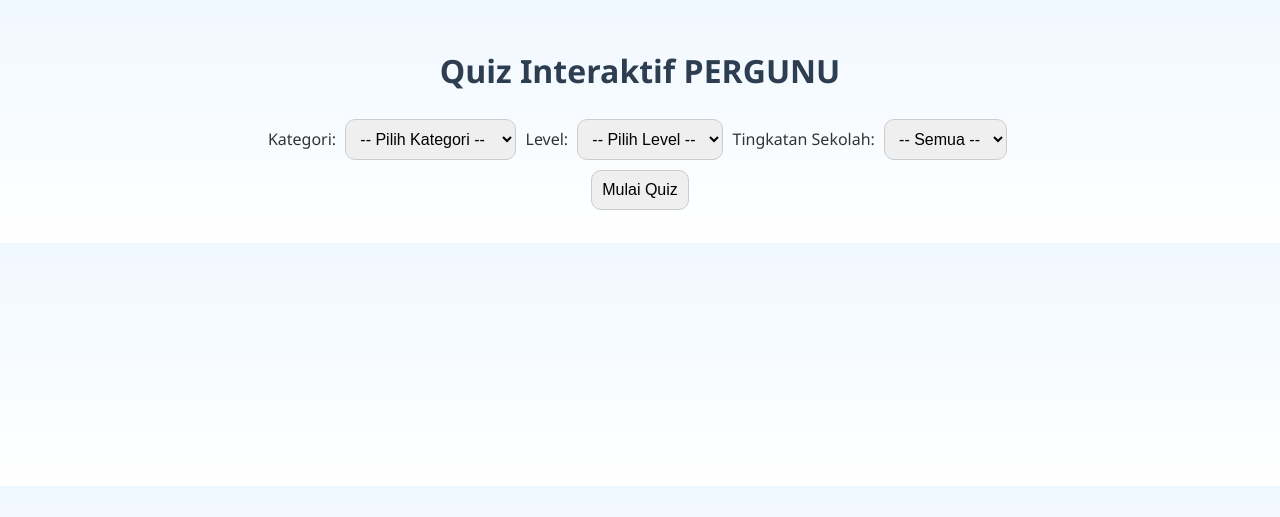
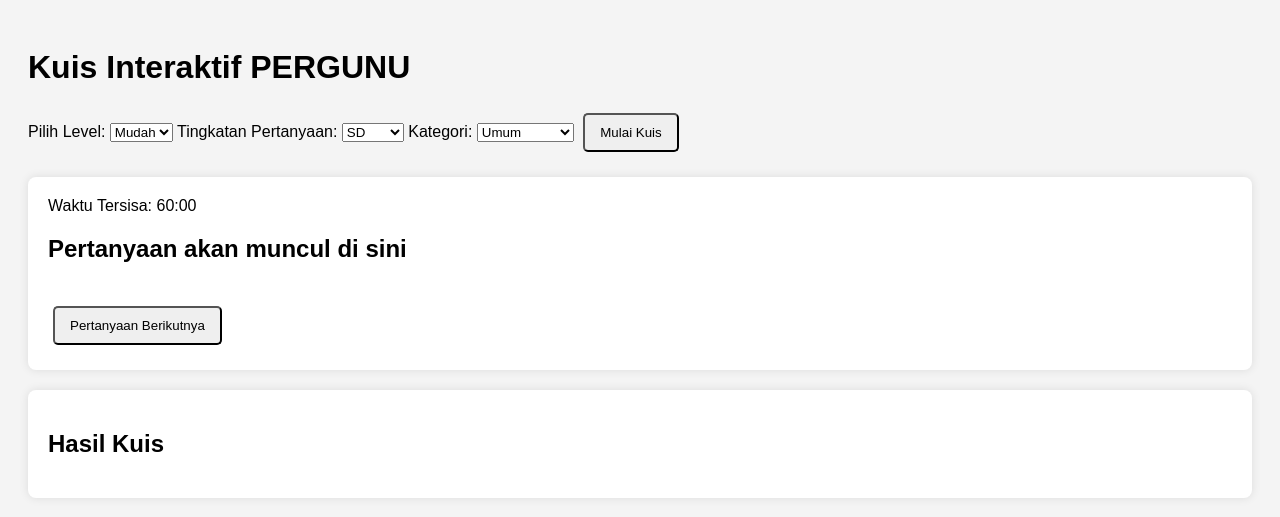
Before and after one commit to pergunu/ujian-online, a PHP site: page / in a window 1280 px wide. Shown: the top 517 px of the page. Run offline with PHP 8.4, Linux system fonts and the light colour scheme.

Commit message:
Add files via upload

```diff
--- a/index.html
+++ b/index.html
@@ -1,54 +1,50 @@
-
 <!DOCTYPE html>
 <html lang="id">
 <head>
-  <meta charset="UTF-8" />
-  <meta name="viewport" content="width=device-width, initial-scale=1.0"/>
-  <title>Quiz PERGUNU Interaktif</title>
-  <link rel="stylesheet" href="style.css" />
+  <meta charset="UTF-8">
+  <meta name="viewport" content="width=device-width, initial-scale=1">
+  <title>Kuis PERGUNU</title>
+  <link rel="stylesheet" href="style.css">
 </head>
 <body>
-  <h1>Quiz Interaktif PERGUNU</h1>
+  <h1>Kuis Interaktif PERGUNU</h1>
+
   <div>
-    <label for="categorySelect">Kategori:</label>
-    <select id="categorySelect">
-      <option value="">-- Pilih Kategori --</option>
-      <option value="Umum">Umum</option>
-      <option value="Pelajar">Pelajar</option>
-      <option value="Matematika">Matematika</option>
-      <option value="IPA">IPA</option>
-      <option value="IPS">IPS</option>
-      <option value="Bahasa Indonesia">Bahasa Indonesia</option>
-      <option value="Bahasa Inggris">Bahasa Inggris</option>
+    <label for="level">Pilih Level:</label>
+    <select id="level">
+      <option value="mudah">Mudah</option>
+      <option value="sulit">Sulit</option>
     </select>
 
-    <label for="levelSelect">Level:</label>
-    <select id="levelSelect">
-      <option value="">-- Pilih Level --</option>
-      <option value="Mudah">Mudah</option>
-      <option value="Sangat Sulit">Sangat Sulit</option>
+    <label for="grade">Tingkatan Pertanyaan:</label>
+    <select id="grade">
+      <option value="SD">SD</option>
+      <option value="SMP">SMP</option>
+      <option value="SMA">SMA</option>
+      <option value="Umum">Umum</option>
     </select>
 
-    <label for="schoolLevelSelect">Tingkatan Sekolah:</label>
-    <select id="schoolLevelSelect">
-      <option value="">-- Semua --</option>
-      <option value="SD">SD</option>
-      <option value="SMP">SMP</option>
-      <option value="SMK">SMK</option>
+    <label for="category">Kategori:</label>
+    <select id="category">
+      <option value="Umum">Umum</option>
+      <option value="Agama">Agama</option>
+      <option value="PPKN">PPKN / PKN</option>
     </select>
+
+    <button onclick="startQuiz()">Mulai Kuis</button>
   </div>
 
-  <button onclick="startQuiz()">Mulai Quiz</button>
-
-  <div id="quizContainer" style="display:none;">
-    <div id="question" class="question"></div>
+  <div id="quizContainer">
+    <div class="timer" id="timer">Waktu Tersisa: 60:00</div>
+    <h2 id="question">Pertanyaan akan muncul di sini</h2>
     <div id="options"></div>
     <div id="feedback"></div>
-    <button onclick="resetQuestion()">Soal Selanjutnya</button>
-    <button onclick="endQuiz()">Selesaikan Quiz</button>
+    <br>
+    <button onclick="resetQuestion()">Pertanyaan Berikutnya</button>
   </div>
 
   <div id="result">
+    <h2>Hasil Kuis</h2>
     <p id="resultText"></p>
   </div>
 
--- a/main.js
+++ b/main.js
@@ -1,88 +1,25 @@
-
-let questions = [];
-let currentQuestionIndex = 0;
-let correctAnswers = 0;
-let totalAnswered = 0;
-let quizStartTime = Date.now();
-
-const responsesCorrect = [
-  "Woooww.. kamu pandai!", "Kamu jenius sekali!", "Wiihh saya jadi iri, kamu sangat cerdas!",
-  "Wah kamu anak siapa sih kok jenius?", "Kerennn, kamu luar biasa!"
-];
-
-const responsesWrong = [
-  "Waaah kamu salah..", "Waduh hampir benar nih...", "Yaaah coba lagi yaa...",
-  "Ups, belum tepat!", "Belum beruntung, ayo semangat!"
-];
-
+let timerInterval;
 function startQuiz() {
-  correctAnswers = 0;
-  totalAnswered = 0;
-  currentQuestionIndex = 0;
-  questions = generateQuestions(100); // generate dummy questions
-  document.getElementById("quizContainer").style.display = "block";
-  document.getElementById("result").style.display = "none";
-  showQuestion();
+  document.getElementById('quizContainer').style.display = 'block';
+  startTimer(60 * 60);
 }
-
-function generateQuestions(count) {
-  let result = [];
-  for (let i = 0; i < count; i++) {
-    result.push({
-      question: `Contoh soal ke-${i+1}?`,
-      options: ["Pilihan A", "Pilihan B", "Pilihan C", "Pilihan D"],
-      answer: "Pilihan A"
-    });
-  }
-  return result;
+function resetQuestion() {
+  document.getElementById('feedback').innerText = 'Soal berikutnya muncul di sini.';
 }
-
-function showQuestion() {
-  if (currentQuestionIndex >= questions.length || (Date.now() - quizStartTime > 4 * 60 * 60 * 1000)) {
-    endQuiz();
-    return;
-  }
-
-  const q = questions[currentQuestionIndex];
-  document.getElementById("question").innerText = q.question;
-  document.getElementById("options").innerHTML = "";
-  document.getElementById("feedback").innerText = "";
-
-  q.options.forEach(option => {
-    const btn = document.createElement("button");
-    btn.innerText = option;
-    btn.className = "option-button";
-    btn.onclick = () => checkAnswer(option);
-    document.getElementById("options").appendChild(btn);
-  });
-}
-
-function checkAnswer(selected) {
-  totalAnswered++;
-  const correct = questions[currentQuestionIndex].answer;
-  const isCorrect = selected === correct;
-
-  document.getElementById("feedback").innerText =
-    isCorrect ? responsesCorrect[Math.floor(Math.random() * responsesCorrect.length)]
-              : responsesWrong[Math.floor(Math.random() * responsesWrong.length)];
-
-  if (isCorrect) correctAnswers++;
-
-  setTimeout(() => {
-    currentQuestionIndex++;
-    showQuestion();
+function startTimer(duration) {
+  let timer = duration, minutes, seconds;
+  timerInterval = setInterval(() => {
+    minutes = parseInt(timer / 60, 10);
+    seconds = parseInt(timer % 60, 10);
+    document.getElementById('timer').textContent = 'Waktu Tersisa: ' + minutes + ':' + (seconds < 10 ? '0' : '') + seconds;
+    if (--timer < 0) {
+      clearInterval(timerInterval);
+      endQuiz();
+    }
   }, 1000);
 }
-
-function resetQuestion() {
-  totalAnswered++;
-  currentQuestionIndex++;
-  showQuestion();
+function endQuiz() {
+  document.getElementById('quizContainer').style.display = 'none';
+  document.getElementById('result').style.display = 'block';
+  document.getElementById('resultText').innerText = 'Skor kamu: 70%. Kamu luar biasa!';
 }
-
-function endQuiz() {
-  const score = Math.round((correctAnswers / totalAnswered) * 100);
-  document.getElementById("quizContainer").style.display = "none";
-  document.getElementById("result").style.display = "block";
-  document.getElementById("resultText").innerText = `Skor kamu: ${score}% dari ${totalAnswered} soal.`;
-}
--- a/style.css
+++ b/style.css
@@ -1,45 +1,18 @@
-
 body {
-  font-family: 'Segoe UI', sans-serif;
-  background: linear-gradient(to bottom, #f0f8ff, #ffffff);
-  color: #333;
+  font-family: Arial, sans-serif;
+  background: #f4f4f4;
   padding: 20px;
-  text-align: center;
 }
-h1 {
-  color: #2c3e50;
+#quizContainer, #result {
+  background: #fff;
+  padding: 20px;
+  border-radius: 8px;
+  margin-top: 20px;
+  box-shadow: 0 0 10px rgba(0,0,0,0.1);
 }
-select, button {
-  padding: 10px;
+button {
+  padding: 10px 15px;
   margin: 5px;
-  border-radius: 10px;
-  border: 1px solid #ccc;
-  font-size: 16px;
+  border-radius: 5px;
+  cursor: pointer;
 }
-.option-button {
-  display: block;
-  margin: 10px auto;
-  padding: 10px 20px;
-  background-color: #3498db;
-  color: white;
-  border: none;
-  border-radius: 10px;
-  font-size: 18px;
-  cursor: pointer;
-  transition: background 0.3s ease;
-}
-.option-button:hover {
-  background-color: #2980b9;
-}
-#result {
-  margin-top: 20px;
-  display: none;
-  font-size: 20px;
-  font-weight: bold;
-}
-#feedback {
-  font-style: italic;
-  font-size: 16px;
-  color: #888;
-  margin-top: 10px;
-}
```
